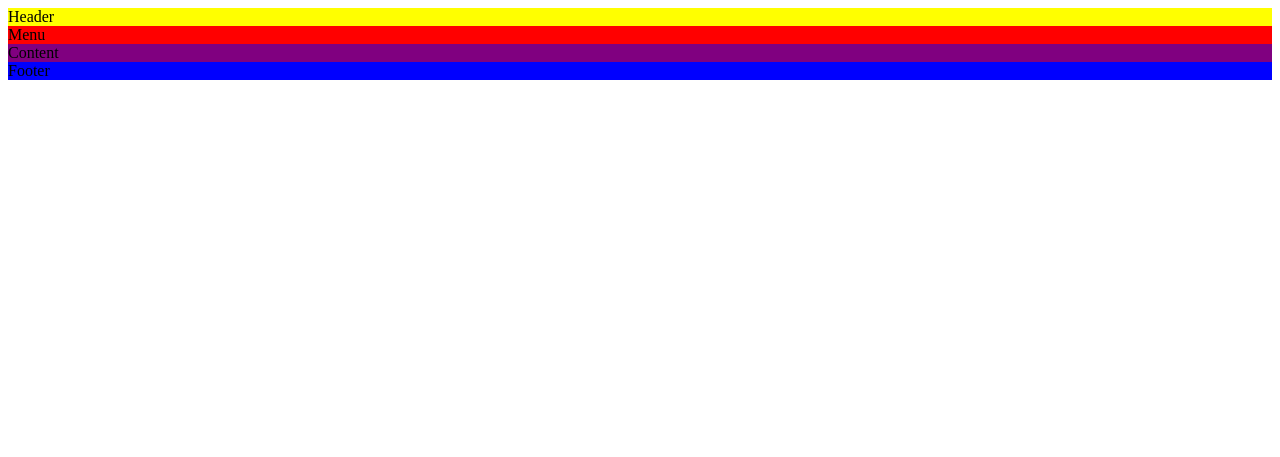
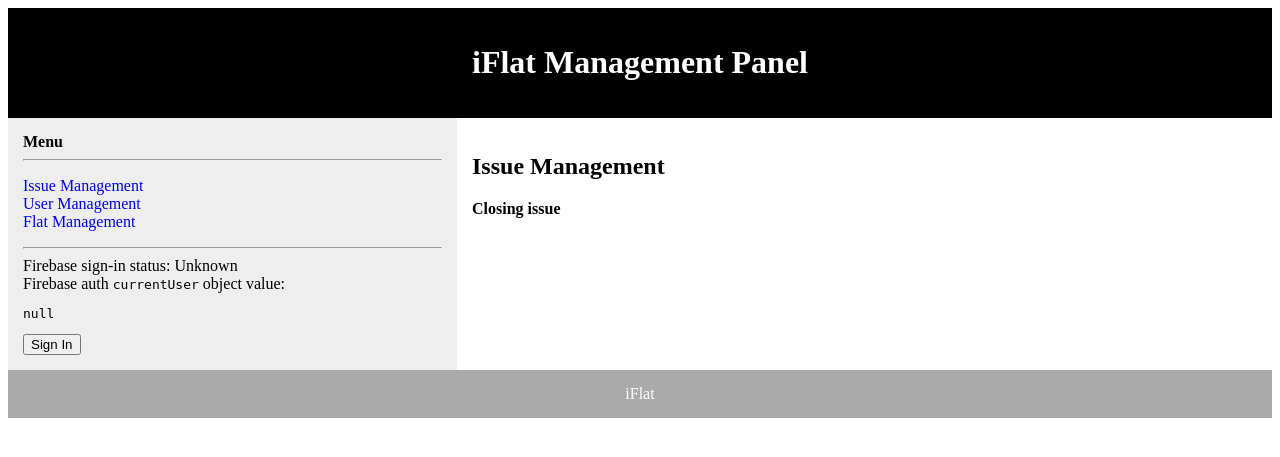
Before and after one commit to yilmazalican/team, a PHP site: page /main.html in a window 1280 px wide. Shown: the top 457 px of the page. Run offline with PHP 8.4, Linux system fonts and the light colour scheme; some libraries are stand-ins or nearby versions.

Commit message:
[NEW] management panel main authentication is implemented.

```diff
--- a/managementPanel/public/css/mainStyle.css
+++ b/managementPanel/public/css/mainStyle.css
@@ -1,15 +1,41 @@
-div.header{
-  background-color: yellow
+.flex-container {
+    display: -webkit-flex;
+    display: flex;
+    -webkit-flex-flow: row wrap;
+    flex-flow: row wrap;
+    text-align: center;
 }
-div.footer{
-  background-color: blue
+
+.flex-container > * {
+    padding: 15px;
+    -webkit-flex: 1 100%;
+    flex: 1 100%;
 }
-div.main{
-  background-color: green
+
+.article {
+    text-align: left;
 }
-div.main .menu{
-  background-color: red
+
+header {
+  background: black;color:white;
 }
-div.main .content{
-  background-color: purple
+footer {
+  background: #aaa;color:white;
 }
+.nav {
+  background:#eee;
+}
+
+.nav ul {
+    list-style-type: none;
+    padding: 0;
+}
+.nav ul a {
+    text-decoration: none;
+}
+
+@media all and (min-width: 768px) {
+    .nav {text-align:left;-webkit-flex: 1 auto;flex:1 auto;-webkit-order:1;order:1;}
+    .article {-webkit-flex:5 0px;flex:5 0px;-webkit-order:2;order:2;}
+    footer {-webkit-order:3;order:3;}
+}
--- a/managementPanel/public/index.html
+++ b/managementPanel/public/index.html
@@ -94,7 +94,7 @@ firebase.auth().onAuthStateChanged(function(user) {
 			//document.getElementById('quickstart-verify-email').disabled = false;
 		}
 
-		document.location = "index2.html";
+		document.location = "main.html";
 		// [END_EXCLUDE]
 	} else {
 		// User is signed out.
--- a/managementPanel/public/main.html
+++ b/managementPanel/public/main.html
@@ -1,17 +1,215 @@
 <html>
 <head>
-	<title>
-		iFlat Management Panel - Main Page
-	</title>
-	<script src="https://ajax.googleapis.com/ajax/libs/jquery/3.1.0/jquery.min.js"></script>
-	<link rel="stylesheet" href="css/mainStyle.css">
+	<title>iFlat Management Panel - Main Page</title>
+<script src="https://ajax.googleapis.com/ajax/libs/jquery/3.1.0/jquery.min.js"></script>
+<link rel="stylesheet" href="css/mainStyle.css">
+
+<!-- Firebase -->
+<script src="https://www.gstatic.com/firebasejs/3.6.4/firebase.js"></script>
+<script>
+// Initialize Firebase
+var config = {
+	apiKey: "AIzaSyBrLWilIgjaqQ31pxynV3M_cbfAI1KYcPI",
+	authDomain: "iflatadmin.firebaseapp.com",
+	databaseURL: "https://iflatadmin.firebaseio.com",
+	storageBucket: "iflatadmin.appspot.com",
+	messagingSenderId: "598587369697"
+};
+firebase.initializeApp(config);
+</script>
+
+<script type="text/javascript">
+	/**
+	 * Handles the sign in button press.
+	 */
+	function toggleSignIn() {
+		if (firebase.auth().currentUser) {
+			// [START signout]
+			firebase.auth().signOut();
+			// [END signout]
+		} else {
+			var email = document.getElementById('email').value;
+			var password = document.getElementById('password').value;
+			if (email.length < 4) {
+				alert('Please enter an email address.');
+				return;
+			}
+			if (password.length < 4) {
+				alert('Please enter a password.');
+				return;
+			}
+			// Sign in with email and pass.
+			// [START authwithemail]
+			firebase.auth().signInWithEmailAndPassword(email, password).catch(function(error) {
+				// Handle Errors here.
+				var errorCode = error.code;
+				var errorMessage = error.message;
+				// [START_EXCLUDE]
+				if (errorCode === 'auth/wrong-password') {
+					alert('Wrong password.');
+				} else {
+					alert(errorMessage);
+				}
+				console.log(error);
+				document.getElementById('quickstart-sign-in').disabled = false;
+				// [END_EXCLUDE]
+			});
+			// [END authwithemail]
+		}
+		document.getElementById('quickstart-sign-in').disabled = true;
+	}
+	/**
+	 * Handles the sign up button press.
+	 */
+	function handleSignUp() {
+		var email = document.getElementById('email').value;
+		var password = document.getElementById('password').value;
+		if (email.length < 4) {
+			alert('Please enter an email address.');
+			return;
+		}
+		if (password.length < 4) {
+			alert('Please enter a password.');
+			return;
+		}
+		// Sign in with email and pass.
+		// [START createwithemail]
+		firebase.auth().createUserWithEmailAndPassword(email, password).catch(function(error) {
+			// Handle Errors here.
+			var errorCode = error.code;
+			var errorMessage = error.message;
+			// [START_EXCLUDE]
+			if (errorCode == 'auth/weak-password') {
+				alert('The password is too weak.');
+			} else {
+				alert(errorMessage);
+			}
+			console.log(error);
+			// [END_EXCLUDE]
+		});
+		// [END createwithemail]
+	}
+	/**
+	 * Sends an email verification to the user.
+	 */
+	function sendEmailVerification() {
+		// [START sendemailverification]
+		firebase.auth().currentUser.sendEmailVerification().then(function() {
+			// Email Verification sent!
+			// [START_EXCLUDE]
+			alert('Email Verification Sent!');
+			// [END_EXCLUDE]
+		});
+		// [END sendemailverification]
+	}
+	function sendPasswordReset() {
+		var email = document.getElementById('email').value;
+		// [START sendpasswordemail]
+		firebase.auth().sendPasswordResetEmail(email).then(function() {
+			// Password Reset Email Sent!
+			// [START_EXCLUDE]
+			alert('Password Reset Email Sent!');
+			// [END_EXCLUDE]
+		}).catch(function(error) {
+			// Handle Errors here.
+			var errorCode = error.code;
+			var errorMessage = error.message;
+			// [START_EXCLUDE]
+			if (errorCode == 'auth/invalid-email') {
+				alert(errorMessage);
+			} else if (errorCode == 'auth/user-not-found') {
+				alert(errorMessage);
+			}
+			console.log(error);
+			// [END_EXCLUDE]
+		});
+		// [END sendpasswordemail];
+	}
+	/**
+	 * initApp handles setting up UI event listeners and registering Firebase auth listeners:
+	 *  - firebase.auth().onAuthStateChanged: This listener is called when the user is signed in or
+	 *    out, and that is where we update the UI.
+	 */
+	function initApp() {
+		// Listening for auth state changes.
+		// [START authstatelistener]
+		firebase.auth().onAuthStateChanged(function(user) {
+			// [START_EXCLUDE silent]
+			//document.getElementById('quickstart-verify-email').disabled = true;
+			// [END_EXCLUDE]
+			if (user) {
+				// User is signed in.
+				var displayName = user.displayName;
+				var email = user.email;
+				var emailVerified = user.emailVerified;
+				var photoURL = user.photoURL;
+				var isAnonymous = user.isAnonymous;
+				var uid = user.uid;
+				var providerData = user.providerData;
+				// [START_EXCLUDE silent]
+				document.getElementById('quickstart-sign-in-status').textContent = 'Signed in';
+				document.getElementById('quickstart-sign-in').textContent = 'Sign out';
+				//document.getElementById('quickstart-account-details').textContent = JSON.stringify(user, null, '  ');
+				document.getElementById('quickstart-account-details').textContent = user.email;
+				if (!emailVerified) {
+					document.getElementById('quickstart-verify-email').disabled = false;
+				}
+				// [END_EXCLUDE]
+			} else {
+				// User is signed out.
+				// [START_EXCLUDE silent]
+				document.getElementById('quickstart-sign-in-status').textContent = 'Signed out';
+				document.getElementById('quickstart-sign-in').textContent = 'Sign in';
+				document.getElementById('quickstart-account-details').textContent = 'null';
+					document.location = "index.html";
+				// [END_EXCLUDE]
+			}
+			// [START_EXCLUDE silent]
+			document.getElementById('quickstart-sign-in').disabled = false;
+			// [END_EXCLUDE]
+		});
+		// [END authstatelistener]
+		document.getElementById('quickstart-sign-in').addEventListener('click', toggleSignIn, false);
+		//document.getElementById('quickstart-sign-up').addEventListener('click', handleSignUp, false);
+		//document.getElementById('quickstart-verify-email').addEventListener('click', sendEmailVerification, false);
+		//document.getElementById('quickstart-password-reset').addEventListener('click', sendPasswordReset, false);
+	}
+	window.onload = function() {
+		initApp();
+	};
+</script>
 </head>
 <body>
-	<div class="header">Header</div>
-	<div class="main">
-		<div class="menu">Menu</div>
-		<div class="content">Content</div>
-	</div>
-	<div class="footer">Footer</div>
+
+<div class="flex-container">
+<header>
+  <h1>iFlat Management Panel</h1>
+</header>
+
+<nav class="nav">
+	<strong>Menu</strong>
+	<hr>
+<ul>
+  <li><a href="#">Issue Management</a></li>
+  <li><a href="#">User Management</a></li>
+  <li><a href="#">Flat Management</a></li>
+</ul>
+<hr>
+<div class="quickstart-user-details-container">
+	Firebase sign-in status: <span id="quickstart-sign-in-status">Unknown</span>
+	<div>Firebase auth <code>currentUser</code> object value:</div>
+	<pre><code id="quickstart-account-details">null</code></pre>
+</div>
+<button class="mdl-button mdl-js-button mdl-button--raised" id="quickstart-sign-in" name="signin">Sign In</button>
+</nav>
+
+<article class="article">
+  <h1>Issue Management</h1>
+  <p><strong>Closing issue</strong></p>
+</article>
+
+<footer>iFlat</footer>
+</div>
+
 </body>
 </html>
```
Also changed, not shown: 1 other file.
